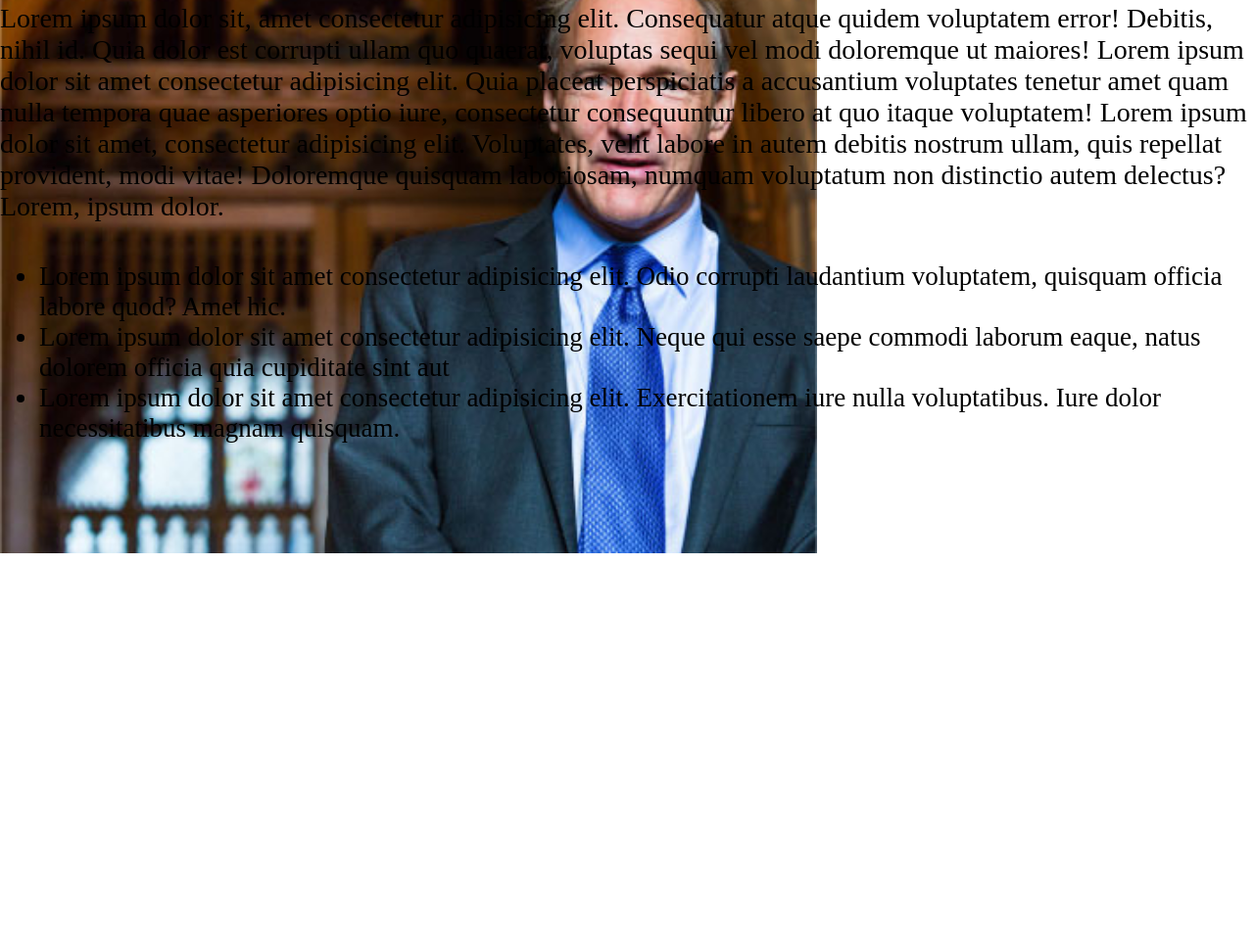
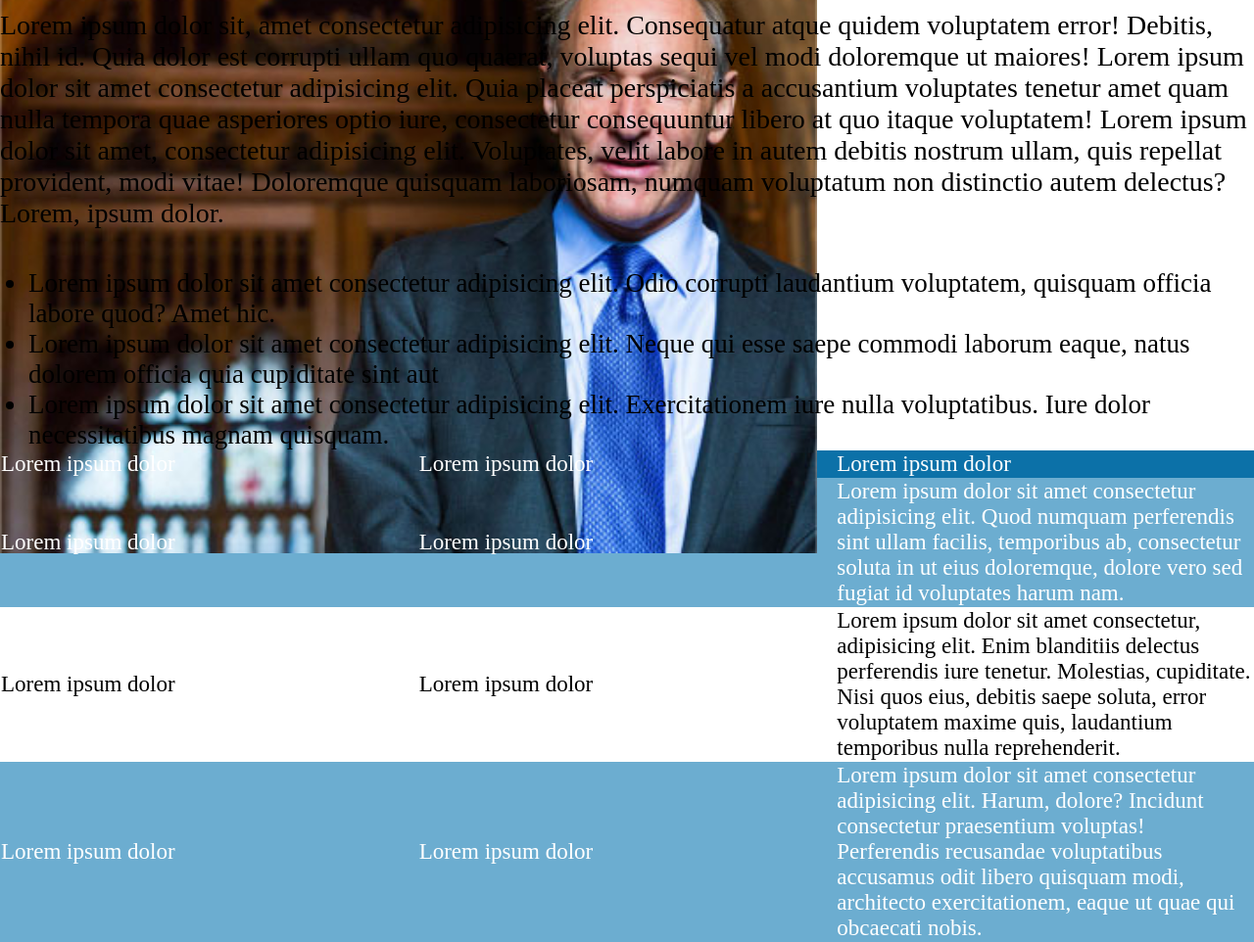
Before and after one commit to RixTerreny/html-css-booleaner, a plain HTML site: page index.html in a window 1280 px wide. Shown: the part 1287-2249 px from the top of the page at 98% size. Before the commit the page ends 1856 px from the top, so only its background shows below. Drawn offline with Linux system fonts and the light colour scheme.

Commit message:
added table

```diff
--- a/css/style.css
+++ b/css/style.css
@@ -46,6 +46,7 @@ h1{
 
 #img-container{
     height: 650px;
+    margin-bottom: 7px;
 }
 
 #img1{
@@ -58,6 +59,7 @@ h1{
 
 #img-container div{
     font-size: 20px;
+    margin-bottom: 5px;
 }
 
 .img-description{
@@ -72,4 +74,35 @@ h1{
 ul{
     font-size: 27px;
     margin-top: 40px;
+    padding-left: 29px;
 }
+
+table{
+    border-collapse: collapse;
+}
+
+.first-row{
+    background-color: rgb(12, 113, 168);
+    color: white;
+    font-size: 23px;
+    width: 33%;
+}
+
+.second-row{
+    background-color: rgb(108, 173, 208);
+    color: white;
+    font-size: 23px;
+    width: 33%;
+}
+
+.third-row{
+    font-size: 23px;
+    width: 33%;
+}
+
+.fourth-row{
+    background-color: rgb(108, 173, 208);
+    color: white;
+    font-size: 23px;
+    width: 33%;
+}
--- a/index.html
+++ b/index.html
@@ -32,6 +32,7 @@
         <div class="img-description">1st Photo: Jhon S. and James L. Knight Foundation, by Scott Henrichsen</div>
         <div class="img-description">2nd Photo: Wikimedia, by Paul Clarke</div>
 
+        <!-- article -->
         <div class="paragraph">
             Lorem ipsum dolor sit, amet consectetur adipisicing elit. Consequatur atque quidem voluptatem error! Debitis, nihil id. Quia dolor est corrupti ullam quo quaerat, voluptas sequi vel modi doloremque ut maiores! Lorem ipsum dolor sit amet consectetur adipisicing elit. Quia placeat perspiciatis a accusantium voluptates tenetur amet quam nulla tempora quae asperiores optio iure, consectetur consequuntur libero at quo itaque voluptatem!
             Lorem ipsum dolor sit amet, consectetur adipisicing elit. Voluptates, velit labore in autem debitis nostrum ullam, quis repellat provident, modi vitae! Doloremque quisquam laboriosam, numquam voluptatum non distinctio autem delectus?
@@ -44,6 +45,34 @@
             <li>Lorem ipsum dolor sit amet consectetur adipisicing elit. Exercitationem iure nulla voluptatibus. Iure dolor necessitatibus magnam quisquam.</li>
         </ul>
 
+        <!-- table -->
+        <table>
+            <tr>
+                <td class="first-row">Lorem ipsum dolor</td>
+                <td class="first-row">Lorem ipsum dolor</td>
+                <td class="first-row">Lorem ipsum dolor</td>
+            </tr>
+
+            <tr>
+                <td class="second-row">Lorem ipsum dolor</td>
+                <td class="second-row">Lorem ipsum dolor</td>
+                <td class="second-row">Lorem ipsum dolor sit amet consectetur adipisicing elit. Quod numquam perferendis sint ullam facilis, temporibus ab, consectetur soluta in ut eius doloremque, dolore vero sed fugiat id voluptates harum nam.</td>
+            </tr>
+
+            <tr>
+                <td class="third-row">Lorem ipsum dolor</td>
+                <td class="third-row">Lorem ipsum dolor</td>
+                <td class="third-row">Lorem ipsum dolor sit amet consectetur, adipisicing elit. Enim blanditiis delectus perferendis iure tenetur. Molestias, cupiditate. Nisi quos eius, debitis saepe soluta, error voluptatem maxime quis, laudantium temporibus nulla reprehenderit.</td>
+            </tr>
+
+            <tr>
+                <td class="fourth-row">Lorem ipsum dolor</td>
+                <td class="fourth-row">Lorem ipsum dolor</td>
+                <td class="fourth-row">Lorem ipsum dolor sit amet consectetur adipisicing elit. Harum, dolore? Incidunt consectetur praesentium voluptas! Perferendis recusandae voluptatibus accusamus odit libero quisquam modi, architecto exercitationem, eaque ut quae qui obcaecati nobis.</td>
+            </tr>
+
+        </table>
+
 
 
     </article>
```
